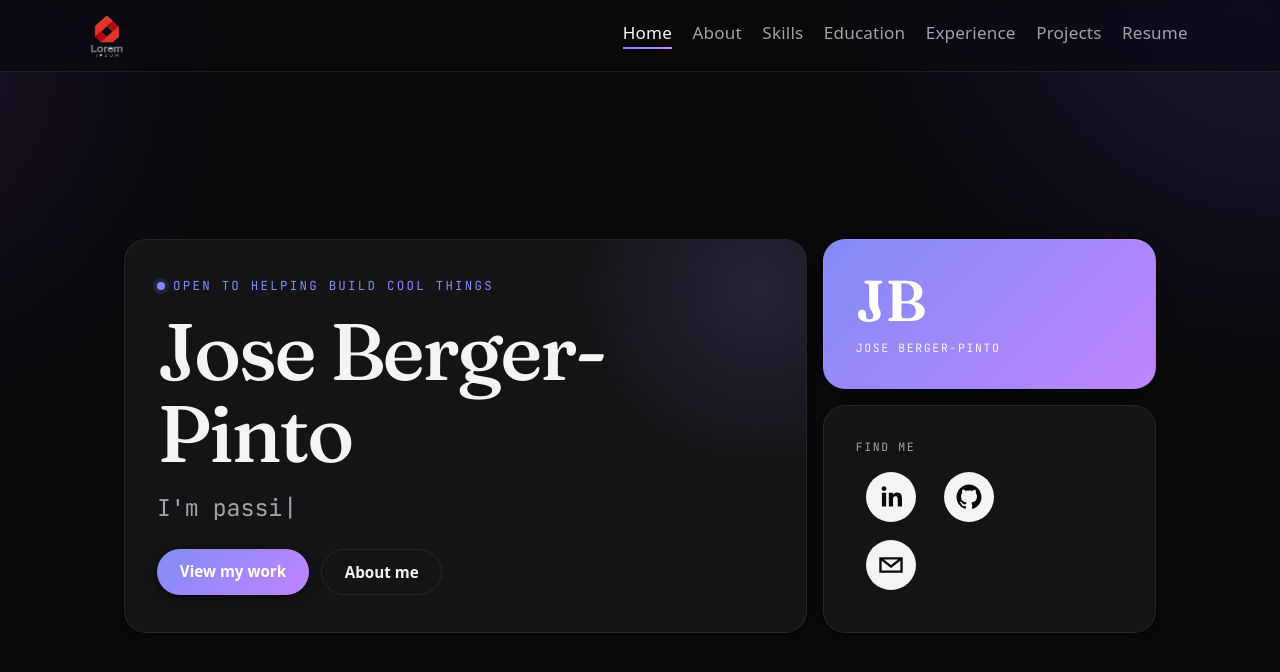
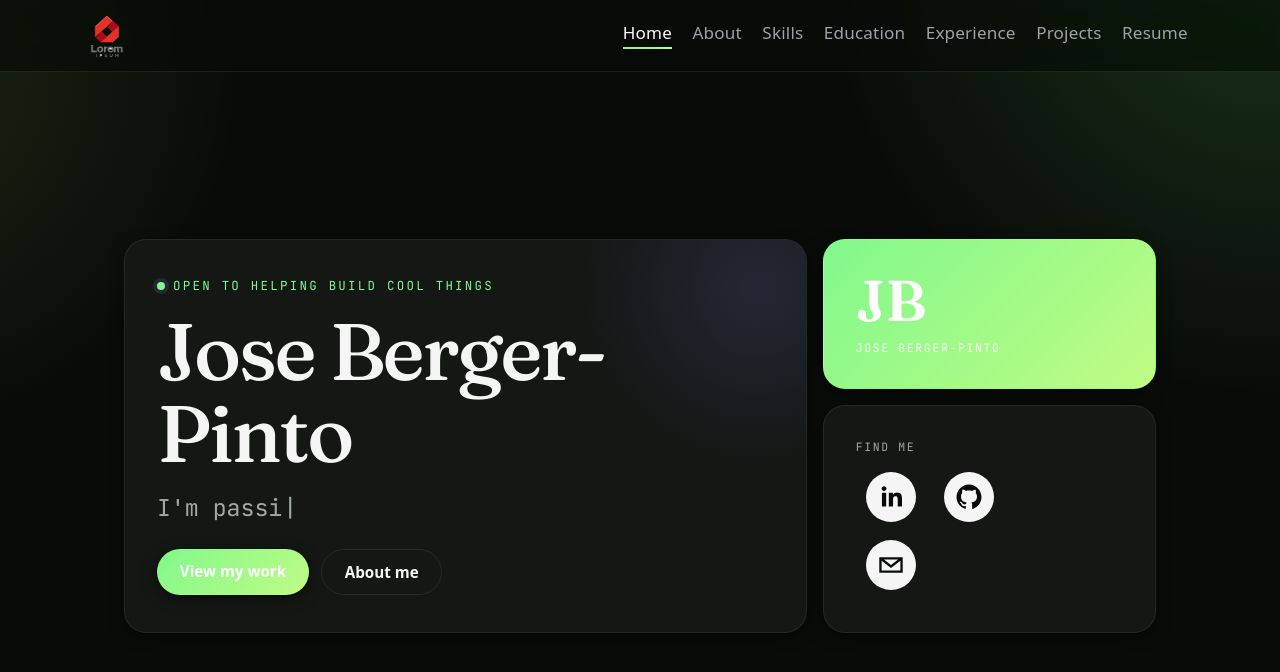
Before and after one commit to virophagesp/dev-portfolio, a React (Vite) app: page / in a window 1280 px wide. Shown: the top 672 px of the page. Built offline with nearby package versions, Linux system fonts and the light colour scheme.

Commit message:
swap green and blue values in theme because I prefer the color green over the previous blue

```diff
--- a/src/theme/themes.js
+++ b/src/theme/themes.js
@@ -1,26 +1,22 @@
-// Bento, dark-first palette: a neutral page/surface ramp + a single indigo
-// accent (with a violet partner used only for gradients). Existing keys are
-// preserved so every component keeps working; values are retuned for the look.
-
 export const darkTheme = {
-  background: '#09090b',
-  color: '#f4f4f5',
-  textMuted: '#a1a1aa',
-  accentColor: '#818cf8',
-  accentColor2: '#c084fc',
+  background: '#090b09',
+  color: '#f4f5f4',
+  textMuted: '#a1aaa1',
+  accentColor: '#81f88c',
+  accentColor2: '#c0fc84',
   accentSoft: 'rgba(129, 140, 248, 0.14)',
-  glow1: 'rgba(99, 102, 241, 0.18)',
-  glow2: 'rgba(168, 85, 247, 0.12)',
+  glow1: 'rgba(99, 241, 102, 0.18)',
+  glow2: 'rgba(168, 247, 85, 0.12)',
   chronoTheme: {
     cardBgColor: '#141417',
-    cardForeColor: '#f4f4f5',
+    cardForeColor: '#f4f5f4',
     titleColor: 'black',
   },
-  timelineLineColor: '#27272a',
-  cardBackground: '#141417',
-  cardFooterBackground: '#1b1b1f',
+  timelineLineColor: '#272a27',
+  cardBackground: '#141714',
+  cardFooterBackground: '#1b1f1b',
   cardBorderColor: 'rgba(255, 255, 255, 0.08)',
-  navbarBackground: 'rgba(9, 9, 11, 0.62)',
+  navbarBackground: 'rgba(9, 11, 9, 0.62)',
   shadowSm: '0 1px 2px rgba(0, 0, 0, 0.40), 0 4px 16px rgba(0, 0, 0, 0.40)',
   shadowMd: '0 8px 24px rgba(0, 0, 0, 0.55), 0 16px 48px rgba(0, 0, 0, 0.60)',
   navbarTheme: {
@@ -30,5 +26,5 @@ export const darkTheme = {
   },
   bsPrimaryVariant: 'dark',
   bsSecondaryVariant: 'light',
-  socialIconBgColor: '#f4f4f5',
+  socialIconBgColor: '#f4f5f4',
 };
```
